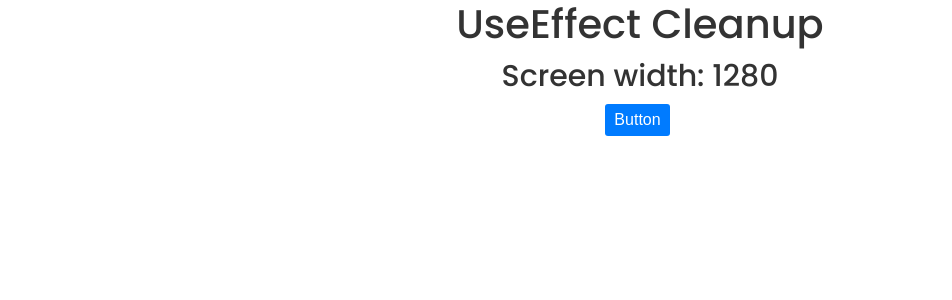
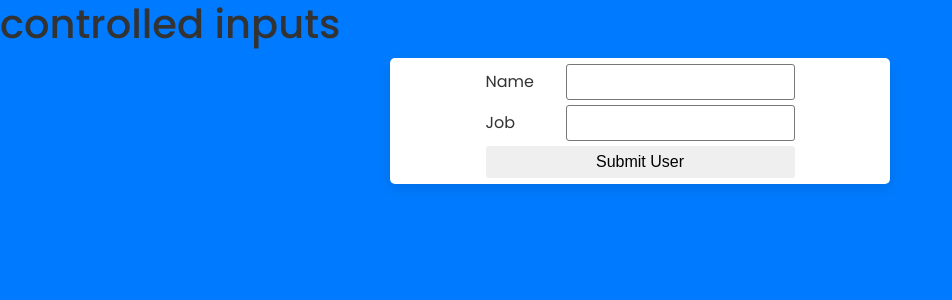
Before and after one commit to pengravity/hooks-sandbox, a React (Create React App) app: page / in a window 1280 px wide. Shown: the top 300 px of the page, without its empty margins (0-952 px from the left). Built offline with nearby package versions, Linux system fonts and the light colour scheme.

Commit message:
controlled input

```diff
--- a/src/App.js
+++ b/src/App.js
@@ -1,16 +1,17 @@
 import './App.css';
 
-import Counter from './components/Counter';
-import UseStateArray from './components/UseStateArray';
-import UseStateObjects from './components/UseStateObjects';
-import Conditionals3 from './components/Conditionals3';
-import ConditionalsWithProps from './components/ConditionalsWithProps/ConditionalsWIthProps';
-import UseEffectCleanup from './components/UseEffectCleanup';
+// import Counter from './components/Counter';
+// import UseStateArray from './components/UseStateArray';
+// import UseStateObjects from './components/UseStateObjects';
+// import Conditionals3 from './components/Conditionals3';
+// import ConditionalsWithProps from './components/ConditionalsWithProps/ConditionalsWIthProps';
+// import UseEffectCleanup from './components/UseEffectCleanup';
+import ControlledInputs from './components/forms/ControlledInputs';
 
 function App() {
   return (
     <div>
-      <UseEffectCleanup />
+      <ControlledInputs />
     </div>
   );
 }
--- /dev/null
+++ b/src/components/forms/ControlledInputs.js
@@ -0,0 +1,48 @@
+import { useState } from 'react';
+
+const ControlledInputs = () => {
+  const [name, setName] = useState('');
+  const [job, setJob] = useState('');
+
+  const handleSubmit = (e) => {
+    e.preventDefault();
+    console.log(name, job);
+    setName('');
+    setJob('');
+  };
+
+  return (
+    <div className='--bg-primary --mh-100vh'>
+      <h1 className='--text-ligth --center'>controlled inputs</h1>
+      <div className='--flex-center'>
+        <div className='--card --bg-light --width-500px --flex-center'>
+          <form onSubmit={handleSubmit} className='--form-control'>
+            <div>
+              <label htmlFor='name'>Name</label>
+              <input
+                type='text'
+                name='name'
+                value={name}
+                onChange={(e) => setName(e.target.value)}
+              />
+            </div>
+            <div>
+              <label htmlFor='job'>Job</label>
+              <input
+                type='text'
+                name='job'
+                value={job}
+                onChange={(e) => setJob(e.target.value)}
+              />
+            </div>
+            <button type='submit' className='--btn --btn-block'>
+              Submit User
+            </button>
+          </form>
+        </div>
+      </div>
+    </div>
+  );
+};
+
+export default ControlledInputs;
```
